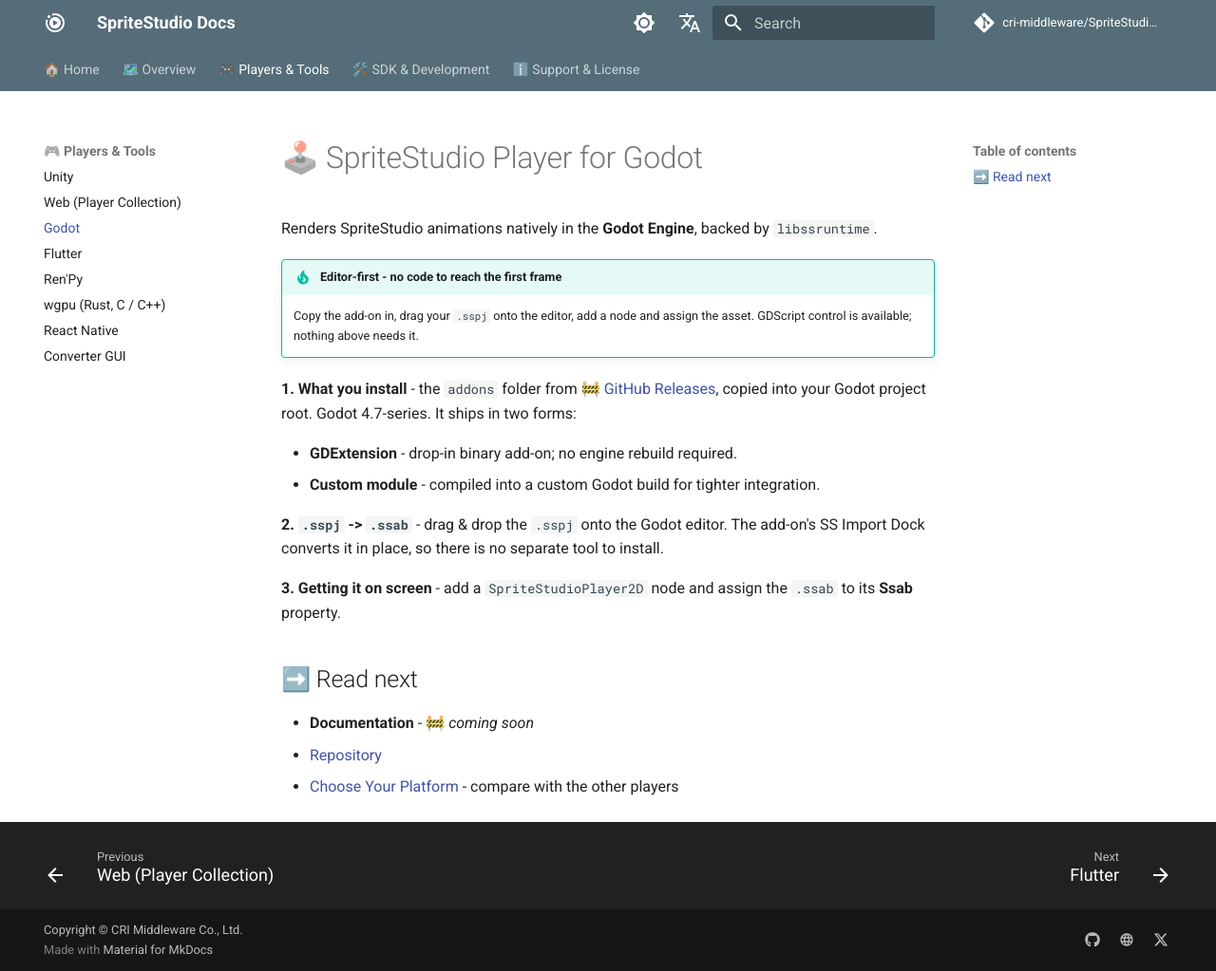
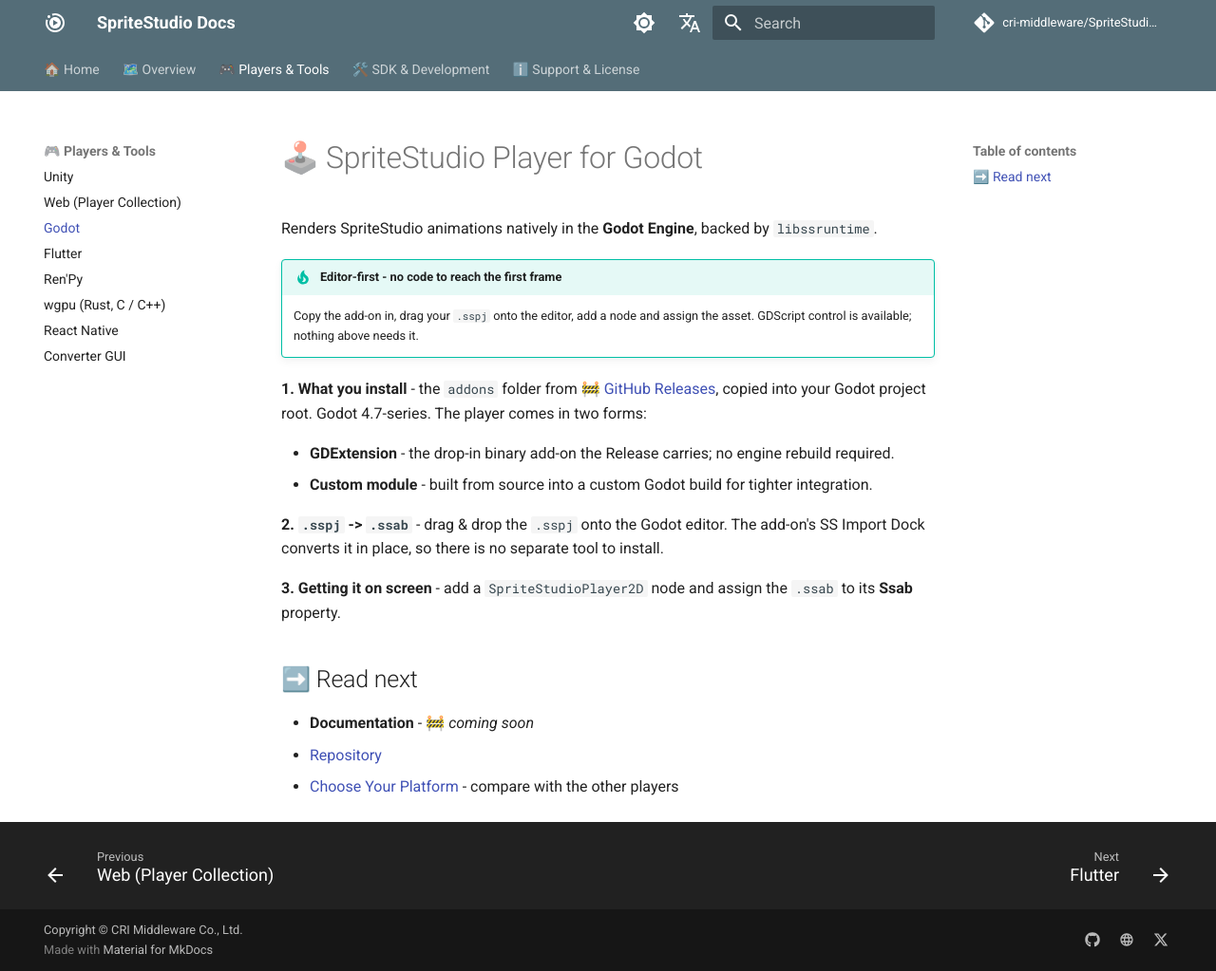
Before and after one commit to cri-middleware/SpriteStudio-Docs, an MkDocs documentation site: the page built from docs/en/players/godot.md, in a window 1280 px wide and 1023 px high. Shown: the whole window at 95% size. Built offline with MkDocs 1.6.1 and Material for MkDocs 9.7.7, drawn with Linux system fonts in a browser that asks for light colours; comment, search, counter and statistics services are not loaded.

Commit message:
docs: the Godot Release carries the GDExtension, not both forms
Read after "from GitHub Releases", "it ships in two forms" said the
Release holds both. It holds ssplayer-godot-extension-<api>.zip only;
the custom module is built from source (SSPlayerForGodot's install
page, section B).

```diff
--- a/docs/en/players/godot.md
+++ b/docs/en/players/godot.md
@@ -8,10 +8,10 @@ Renders SpriteStudio animations natively in the **Godot Engine**, backed by `lib
 
 **1. What you install** - the `addons` folder from
 🚧 [GitHub Releases](https://github.com/cri-middleware/SSPlayerForGodot/releases), copied into your
-Godot project root. Godot 4.7-series. It ships in two forms:
+Godot project root. Godot 4.7-series. The player comes in two forms:
 
-- **GDExtension** - drop-in binary add-on; no engine rebuild required.
-- **Custom module** - compiled into a custom Godot build for tighter integration.
+- **GDExtension** - the drop-in binary add-on the Release carries; no engine rebuild required.
+- **Custom module** - built from source into a custom Godot build for tighter integration.
 
 **2. `.sspj` -> `.ssab`** - drag & drop the `.sspj` onto the Godot editor. The add-on's SS Import
 Dock converts it in place, so there is no separate tool to install.
```
Also changed, not shown: docs/ja/players/godot.md (+3 -3 lines).
